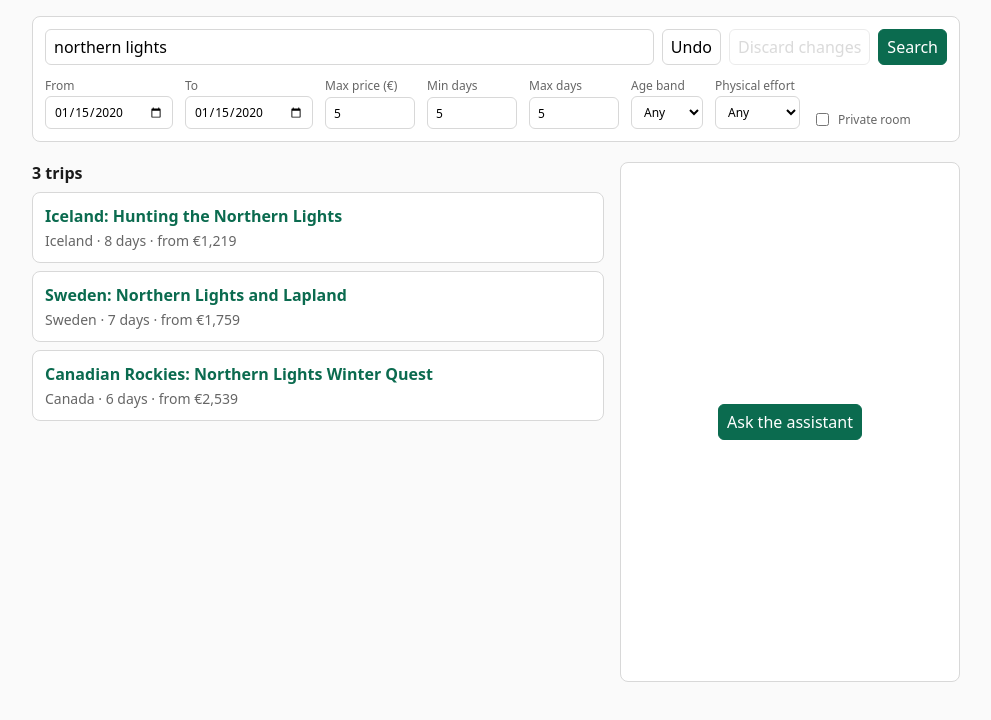
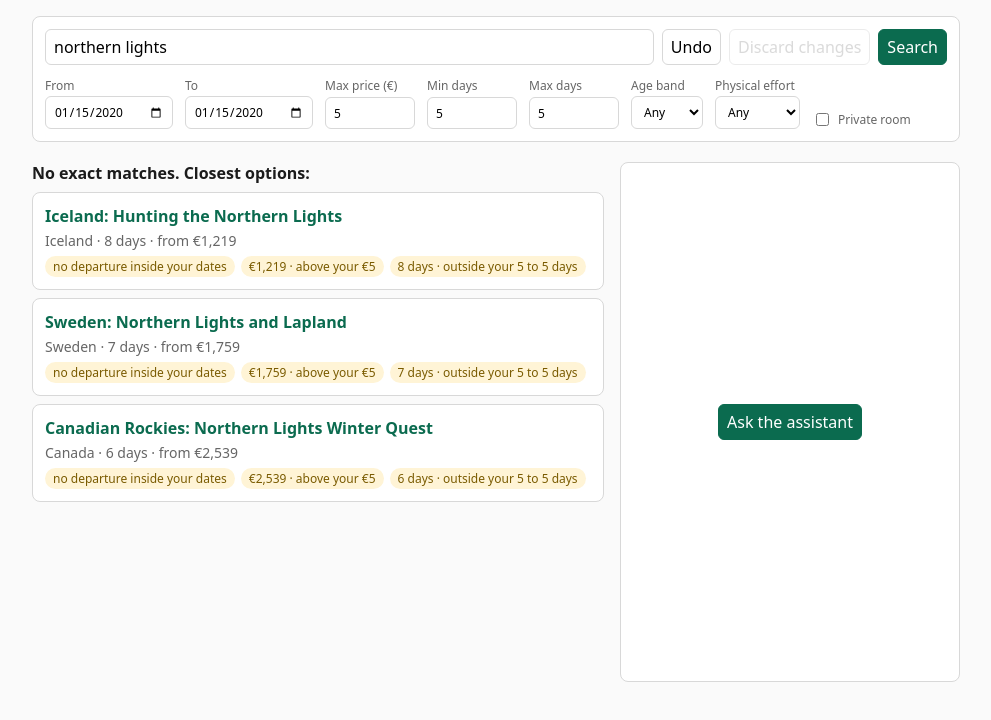
Before and after one commit to homayoun-afshari/weroad-case, a Next.js app: page / in a window 1280 px wide. Both pictures are taken after typing "2020-01-15", "2020-01-15", "5", "5", "5" into the empty fields and a click on the button "Search". Shown: the top 720 px of the page, without its empty margins (144-1135 px from the left). Built offline with nearby package versions, Linux system fonts and the light colour scheme.

Commit message:
Add banner and search tags

```diff
--- a/app/globals.css
+++ b/app/globals.css
@@ -273,6 +273,21 @@ h2 {
   font-size: 14px;
 }
 
+.results .tags {
+  display: flex;
+  flex-wrap: wrap;
+  gap: 6px;
+  margin-top: 6px;
+}
+
+.tag {
+  padding: 2px 8px;
+  border-radius: 999px;
+  background: #fff4d6;
+  color: #7a5b00;
+  font-size: 12px;
+}
+
 .empty {
   margin-top: 20px;
   color: var(--muted);
--- a/components/ResultsList.tsx
+++ b/components/ResultsList.tsx
@@ -1,16 +1,23 @@
 import { formatPrice } from "@/lib/page/format";
+import { resultTags } from "@/lib/page/tags";
 import type { ResultView } from "@/lib/page/types";
+import type { SearchState } from "@/lib/search/types";
 
-/** The search results. Each links to the trip's page on weroad.com, the click the guardrail counts. */
-export function ResultsList({ results }: { results: ResultView[] }) {
+/**
+ * The search results. Each links to the trip's page on weroad.com, the click the guardrail counts.
+ * When nothing matched, a banner says so and each result's tags say how it differs from the search.
+ */
+export function ResultsList({ results, originalState }: { results: ResultView[]; originalState: SearchState }) {
   if (results.length === 0) {
     return <p className="empty">No trips match this search.</p>;
   }
+  const tags = results.map((result) => resultTags(originalState, result));
+  const suggested = tags.some((t) => t.length > 0);
   return (
     <section aria-label="Search results">
-      <h2>{results.length === 1 ? "1 trip" : `${results.length} trips`}</h2>
+      <h2>{suggested ? "No exact matches. Closest options:" : results.length === 1 ? "1 trip" : `${results.length} trips`}</h2>
       <ul className="results">
-        {results.map((result) => (
+        {results.map((result, i) => (
           <li key={result.tripId}>
             <a href={result.url} target="_blank" rel="noopener noreferrer">
               {result.title}
@@ -18,6 +25,15 @@ export function ResultsList({ results }: { results: ResultView[] }) {
             <p>
               {result.destination} · {result.days} days · from {formatPrice(result.fromPrice)}
             </p>
+            {tags[i].length > 0 && (
+              <p className="tags">
+                {tags[i].map((text) => (
+                  <span key={text} className="tag">
+                    {text}
+                  </span>
+                ))}
+              </p>
+            )}
           </li>
         ))}
       </ul>
--- a/components/SearchApp.tsx
+++ b/components/SearchApp.tsx
@@ -156,7 +156,7 @@ export function SearchApp({ initial }: { initial: PageState }) {
       />
       <div className="layout">
         <main>
-          <ResultsList results={page.results} />
+          <ResultsList results={page.results} originalState={page.originalState} />
         </main>
         <ChatPanel
           entries={entries}
--- a/lib/chat/blocks.ts
+++ b/lib/chat/blocks.ts
@@ -1,4 +1,4 @@
-import { formatPrice } from "@/lib/page/format";
+import { describeDays, formatPrice, plural } from "@/lib/page/format";
 import { isSuggested } from "@/lib/page/suggested";
 import { loosenedKeys, type LoosenKey } from "@/lib/search/loosening";
 import type { PageState } from "@/lib/page/types";
@@ -7,13 +7,6 @@ import type { PageEvent } from "./types";
 
 /** How many results the page state lists; the rest are counted, so a long list doesn't weigh on every turn. */
 const MAX_LISTED = 10;
-
-export const plural = (count: number, word: string) => `${count} ${word}${count === 1 ? "" : "s"}`;
-
-function describeDays({ min, max }: { min?: number; max?: number }): string {
-  if (min !== undefined && max !== undefined) return `${min} to ${max} days`;
-  return min !== undefined ? `at least ${plural(min, "day")}` : `at most ${plural(max!, "day")}`;
-}
 
 /** The filters that are set, in words: `max price €2,000`, `dates: 2026-12-01 to 2026-12-08`. */
 export function describeFilters(request: SearchRequest): string[] {
--- a/lib/chat/cards.ts
+++ b/lib/chat/cards.ts
@@ -1,4 +1,5 @@
-import { describeRequest, plural } from "./blocks";
+import { plural } from "@/lib/page/format";
+import { describeRequest } from "./blocks";
 import type { PageEvent } from "./types";
 
 /** One line of a page changes card, in the user's voice: the same facts as the model's `<page_events>` line. */
--- a/lib/page/format.ts
+++ b/lib/page/format.ts
@@ -1,4 +1,13 @@
 const euros = new Intl.NumberFormat("en-US", { style: "currency", currency: "EUR", maximumFractionDigits: 0 });
+
+/** 3, "day" → "3 days"; 1, "trip" → "1 trip" */
+export const plural = (count: number, word: string) => `${count} ${word}${count === 1 ? "" : "s"}`;
+
+/** `3 to 8 days`, `at least 3 days`, `at most 8 days` */
+export function describeDays({ min, max }: { min?: number; max?: number }): string {
+  if (min !== undefined && max !== undefined) return `${min} to ${max} days`;
+  return min !== undefined ? `at least ${plural(min, "day")}` : `at most ${plural(max!, "day")}`;
+}
 
 /** 1219 → "€1,219" */
 export function formatPrice(amount: number): string {
--- /dev/null
+++ b/lib/page/tags.ts
@@ -0,0 +1,36 @@
+import { loosenedKeys, type LoosenKey } from "@/lib/search/loosening";
+import type { SearchState } from "@/lib/search/types";
+import { describeDays, formatPrice } from "./format";
+import type { ResultView } from "./types";
+
+function tag(key: LoosenKey, original: SearchState, result: ResultView): string {
+  switch (key) {
+    case "maxPrice":
+      return `${formatPrice(result.fromPrice)} · above your ${formatPrice(original.maxPrice!)}`;
+    case "dates":
+      return "no departure inside your dates";
+    case "days":
+      return `${result.days} days · outside your ${describeDays(original.days!)}`;
+    case "ageBand":
+      return `age band not applied (you asked ${original.ageBand})`;
+    case "physicalRating":
+      return `physical effort not applied (you asked ${original.physicalRating!.toLowerCase()})`;
+    case "privateRoom":
+      return "private room not applied";
+    case "text":
+      return `words not applied: "${original.text}"`;
+    case "tripTypes":
+      return `trip type not applied: ${original.tripTypes.join(", ")}`;
+    case "destinations":
+      return `other destination (you asked for ${original.destinations.join(", ")})`;
+  }
+}
+
+/**
+ * The tags of a search result, computed from how the search state that found it differs from the
+ * original: one for each value that was loosened, in the fixed order. A result found for the search
+ * itself has none. The page and the chat both read the state, so they say the same thing.
+ */
+export function resultTags(original: SearchState, result: ResultView): string[] {
+  return loosenedKeys(original, result.state).map((key) => tag(key, original, result));
+}
```
Also changed, not shown: vitest.config.mts, 2 other files (tests, documents, lock files or other folders).
